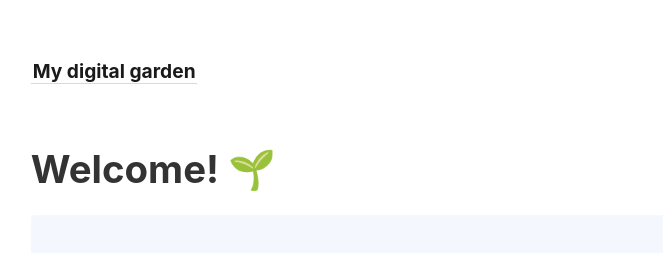
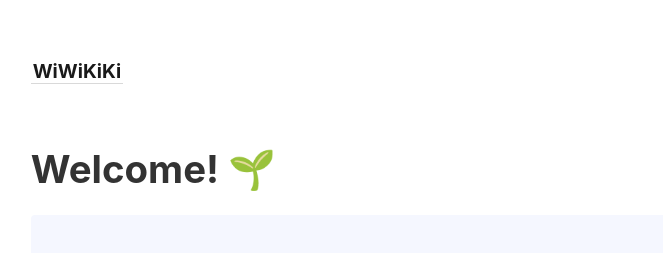
Before and after one commit to given-woo/wiki, a Jekyll site: the page built from _pages/index.md, in a window 1280 px wide. Shown: the top 253 px of the page, without its empty margins (46-709 px from the left). Built offline with Jekyll 4.4.1, drawn with Linux system fonts in a browser that asks for light colours.

Commit message:
Edit title

```diff
--- a/_config.yml
+++ b/_config.yml
@@ -1,4 +1,4 @@
-title:               My digital garden
+title:               WiWiKiKi
 include:             ['_pages']
 exclude:             ['_includes/notes_graph.json']
 # You may need to change the base URL depending on your deploy configuration.
```
